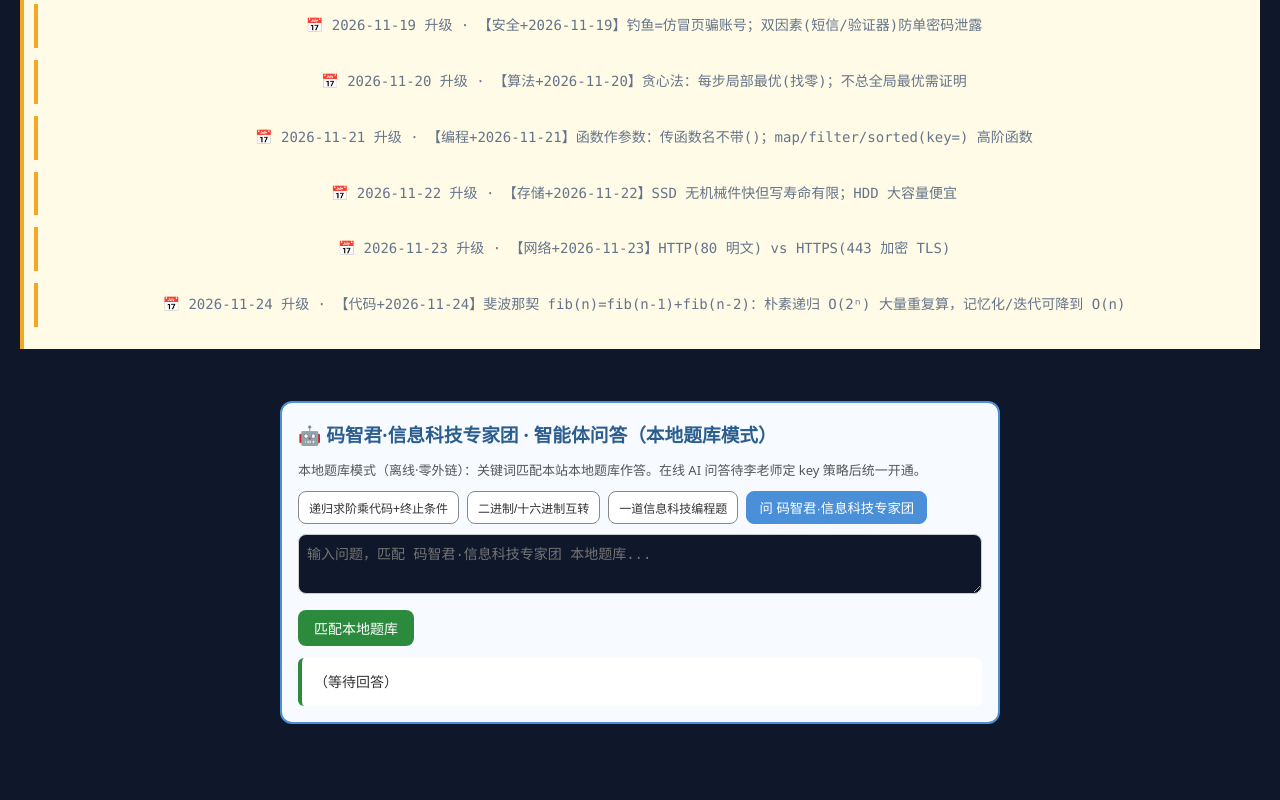
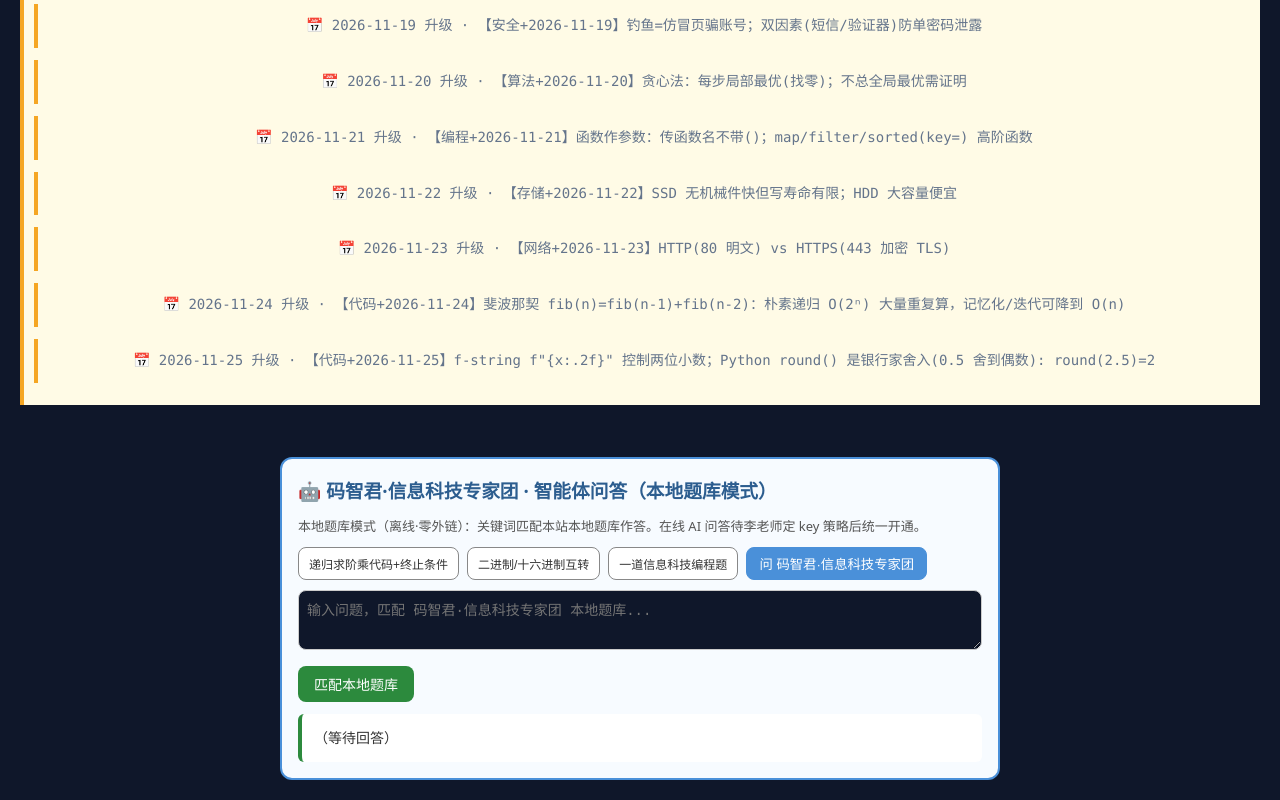
Before and after one commit to dapengzhanchi141345/li-yanming-it, a plain HTML site: page index.html in a window 1280 px wide. Shown: the part 2489-3289 px from the top of the page. Before the commit the page ends 3233 px from the top, so only its background shows below. Drawn offline with Linux system fonts and the light colour scheme.

Commit message:
it 12独立站升级 2026-11-25

```diff
--- a/index.html
+++ b/index.html
@@ -190,6 +190,8 @@ footer{text-align:center;padding:20px;color:#64748b;font-size:13px;margin-top:30
 <div style="background:#fffbe6;border-left:4px solid #f5a623;padding:10px;margin:12px 0;font-size:14px">📅 2026-11-23 升级 · 【网络+2026-11-23】HTTP(80 明文) vs HTTPS(443 加密 TLS)</div>
 
 <div style="background:#fffbe6;border-left:4px solid #f5a623;padding:10px;margin:12px 0;font-size:14px">📅 2026-11-24 升级 · 【代码+2026-11-24】斐波那契 fib(n)=fib(n-1)+fib(n-2)：朴素递归 O(2ⁿ) 大量重复算，记忆化/迭代可降到 O(n)</div>
+
+<div style="background:#fffbe6;border-left:4px solid #f5a623;padding:10px;margin:12px 0;font-size:14px">📅 2026-11-25 升级 · 【代码+2026-11-25】f-string f"{x:.2f}" 控制两位小数；Python round() 是银行家舍入(0.5 舍到偶数): round(2.5)=2</div>
 </footer>
 
 <script>
```
